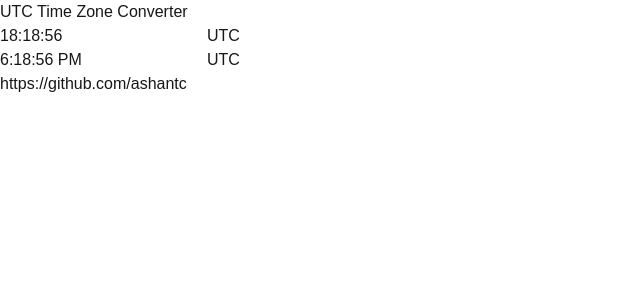
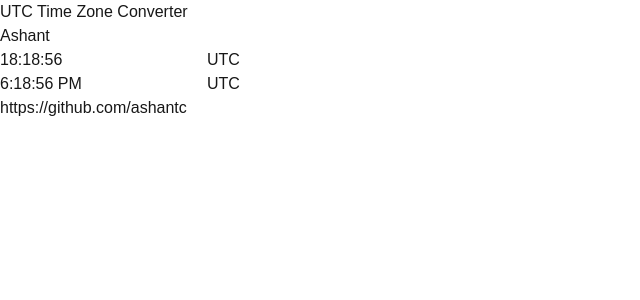
Before and after one commit to ashantchy/utc-time-converter, a Next.js app: page / in a window 1280 px wide. Shown: the top 300 px of the page, without its empty margins (0-640 px from the left). Built offline with nearby package versions, Linux system fonts and the light colour scheme.

Commit message:
test name added

```diff
--- a/src/components/Dashboard.tsx
+++ b/src/components/Dashboard.tsx
@@ -4,6 +4,7 @@ const Utc = () => {
   return (
     <div className="relative max-w-4xl mx-auto text-center max-h-full ">
         <h1 className="text-5xl text-blue-500 pt-52 font-light">UTC Time Zone Converter</h1>
+        <h2>Ashant</h2>
         <Time />
     </div>
   )
```
